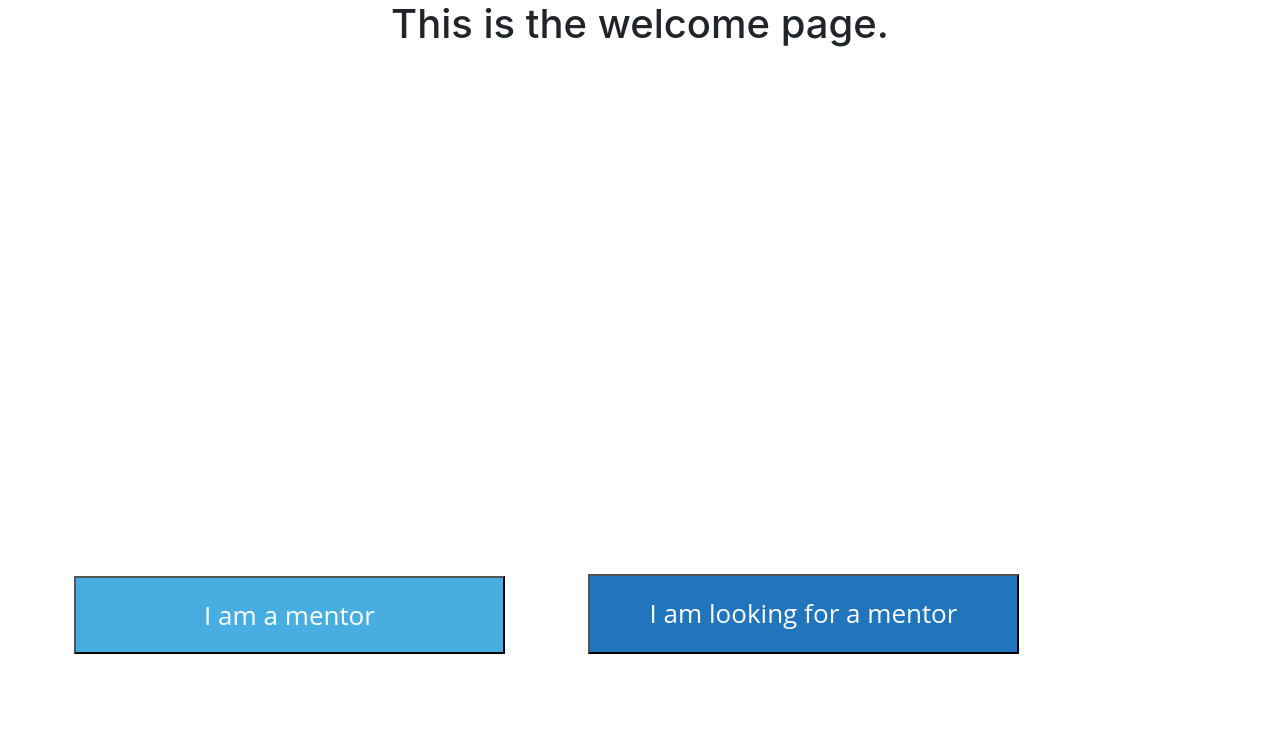
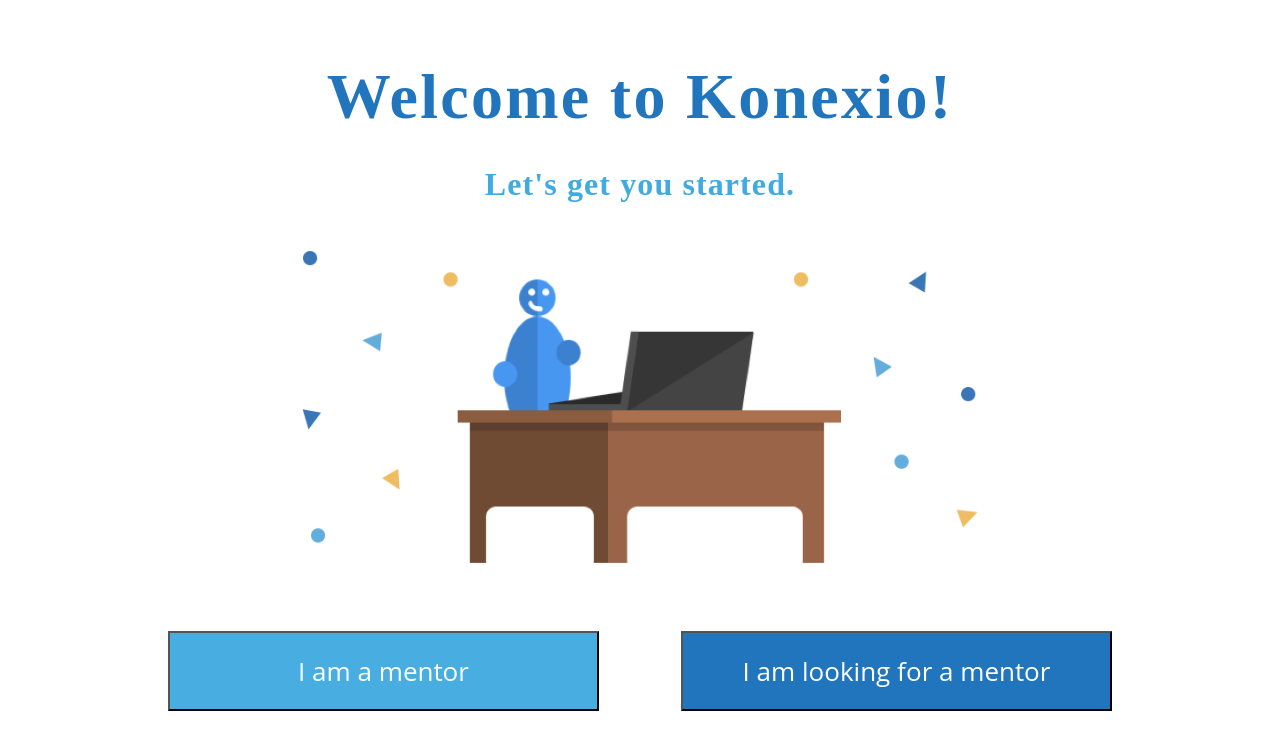
Before and after one commit to codethechange/konexio, a React (Create React App) app: page / in a window 1280 px wide. Shown: the top 750 px of the page. Built offline with nearby package versions, Linux system fonts and the light colour scheme.

Commit message:
Completed React.js components for 'welcome' page

```diff
--- /dev/null
+++ b/src/components/WelcomeText.js
@@ -0,0 +1,17 @@
+import React, { Component } from 'react';
+import '../stylesheets/WelcomeText.css';
+
+export class WelcomeText extends Component {
+    render() {
+        return (
+            <React.Fragment>
+                <div id="container">
+                    <div className="welcome-container">
+                        <h1 className="welcome-text-main">Welcome to Konexio!</h1>
+                        <h1 className="welcome-text-submain">Let's get you started.</h1>
+                    </div>
+                </div>
+            </ React.Fragment>
+        );
+    }
+};
--- /dev/null
+++ b/src/stylesheets/Welcome.css
@@ -0,0 +1,6 @@
+.resize {
+  height: 40vh;
+  width: auto;
+  margin-top: 30px;
+  margin-bottom: 30px;
+}
--- a/src/stylesheets/WelcomeButton.css
+++ b/src/stylesheets/WelcomeButton.css
@@ -1,6 +1,6 @@
 .mentor-button {
   width: 431px;
-  height: 78px;
+  height: 80px;
   background-color: #48aee2;
 }
 
@@ -32,21 +32,22 @@
   font-weight: normal;
   font-style: normal;
   font-stretch: normal;
-  line-height: 1.15;
+  line-height: normal;
   letter-spacing: normal;
   text-align: center;
   color: #ffffff;
 }
 
 .mentor-container {
-    position: fixed;
-    bottom: 9.156em;
-    right: 48.438em;
-
+  display: inline-block;
+  position: relative;
+  margin-right: 41px;
+  margin-top: 30px;
 }
 
 .mentee-container {
-    position: fixed;
-    bottom: 9.156em;
-    right: 16.313em;
+  display: inline-block;
+  position: relative;
+  margin-left: 41px;
+  margin-top: 30px;
 }
--- /dev/null
+++ b/src/stylesheets/WelcomeText.css
@@ -0,0 +1,34 @@
+#container {
+  display: flex;              /* establish flex container */
+  flex-direction: column;     /* stack flex items vertically */
+  align-items: center;        /* center items horizontally, in this case */
+  padding-top: 7.5vh;
+}
+
+.welcome-container {
+  margin: 0 auto;
+  margin-bottom: 10px;
+}
+
+.welcome-text-main {
+  font-family: Comfortaa;
+  font-size: 64px;
+  font-weight: bold;
+  font-style: normal;
+  font-stretch: normal;
+  line-height: normal;
+  letter-spacing: 2.3px;
+  color: #2075bc;
+  margin-bottom: 0.5em;
+}
+
+.welcome-text-submain {
+  font-family: Comfortaa;
+  font-size: 32px;
+  font-weight: bold;
+  font-style: normal;
+  font-stretch: normal;
+  line-height: normal;
+  letter-spacing: 1.1px;
+  color: #3fabe1;
+}
--- a/src/views/Welcome.js
+++ b/src/views/Welcome.js
@@ -1,6 +1,9 @@
 import React, { Component } from 'react';
 import { Link } from 'react-router-dom';
 import { WelcomeButton } from '../components/WelcomeButton';
+import { WelcomeText } from '../components/WelcomeText';
+import welcome from '../images/welcome.png';
+import '../stylesheets/Welcome.css';
 export default class Welcome extends Component {
   state = {
   }
@@ -8,8 +11,9 @@
   render () {
       return (
         <React.Fragment>
+            <WelcomeText/>
             <div>
-                <h1> This is the welcome page. </h1>
+                <img src={welcome} className="resize" />
             </div>
             <WelcomeButton />
         </React.Fragment>
```
Also changed, not shown: src/components/WelcomeButton.js (indentation only), src/images/welcome.png (added).
